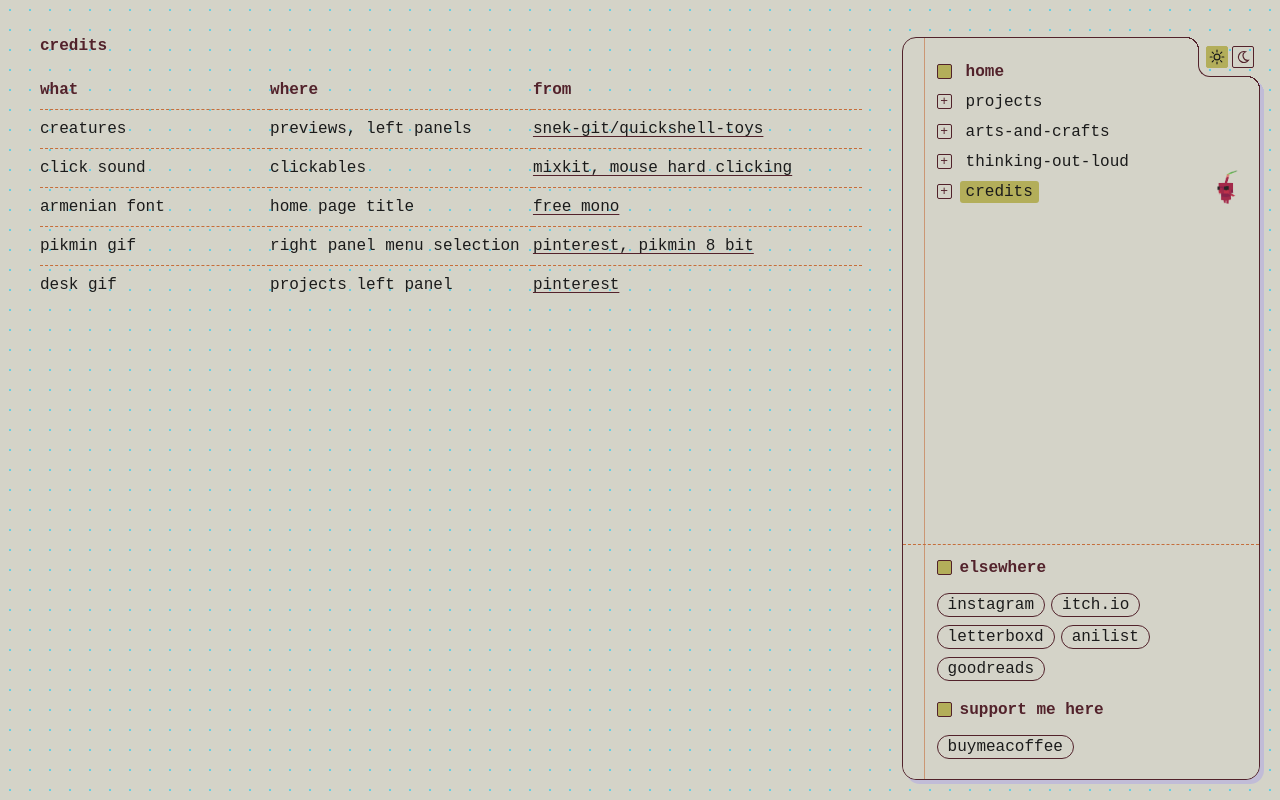
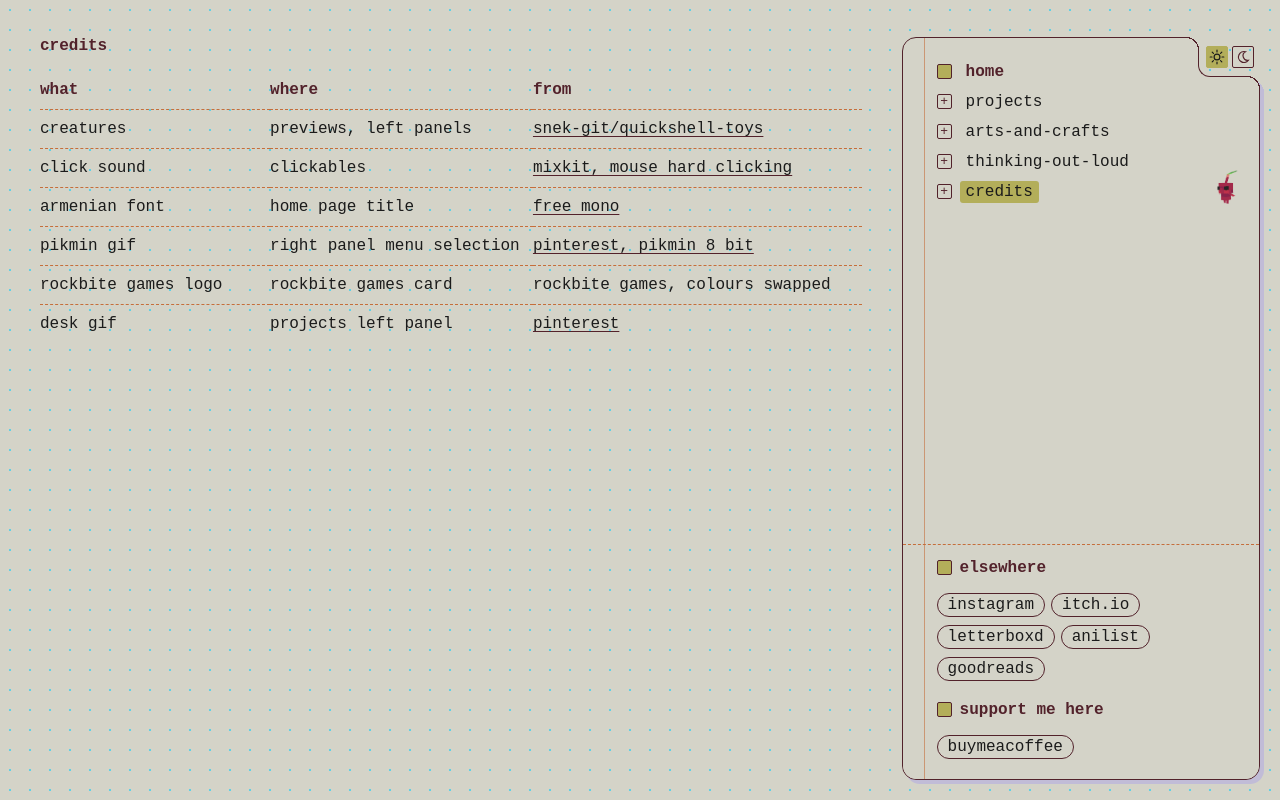
Before and after one commit to karmirarev/karmir-arev, a plain HTML site: page credits/index.html in a window 1280 px wide. Drawn offline with Linux system fonts and the light colour scheme; no server answers.

Commit message:
projects: rockbite games hover banner
The rockbite games card swaps to the studio logo, red and white flipped,
on hover. Logo added to the credits table.

Co-Authored-By: Claude Opus 5.5 <noreply@anthropic.com>

```diff
--- a/credits/index.html
+++ b/credits/index.html
@@ -18,6 +18,7 @@
       <tr><td>click sound</td><td>clickables</td><td><a href="https://mixkit.co/free-sound-effects/click/" target="_blank" rel="noopener">mixkit, mouse hard clicking</a></td></tr>
       <tr><td>armenian font</td><td>home page title</td><td><a href="https://fonter.am/en/fonts/free-mono" target="_blank" rel="noopener">free mono</a></td></tr>
       <tr><td>pikmin gif</td><td>right panel menu selection</td><td><a href="https://www.pinterest.com/pin/386746686769659591/" target="_blank" rel="noopener">pinterest, pikmin 8 bit</a></td></tr>
+      <tr><td>rockbite games logo</td><td>rockbite games card</td><td>rockbite games, colours swapped</td></tr>
       <tr><td>desk gif</td><td>projects left panel</td><td><a href="https://www.pinterest.com/pin/77124212365265243/" target="_blank" rel="noopener">pinterest</a></td></tr>
     </table>
   </div>
```
Also changed, not shown: projects/index.html (+1 -0 lines), projects/covers/rockbite.webp (added).
